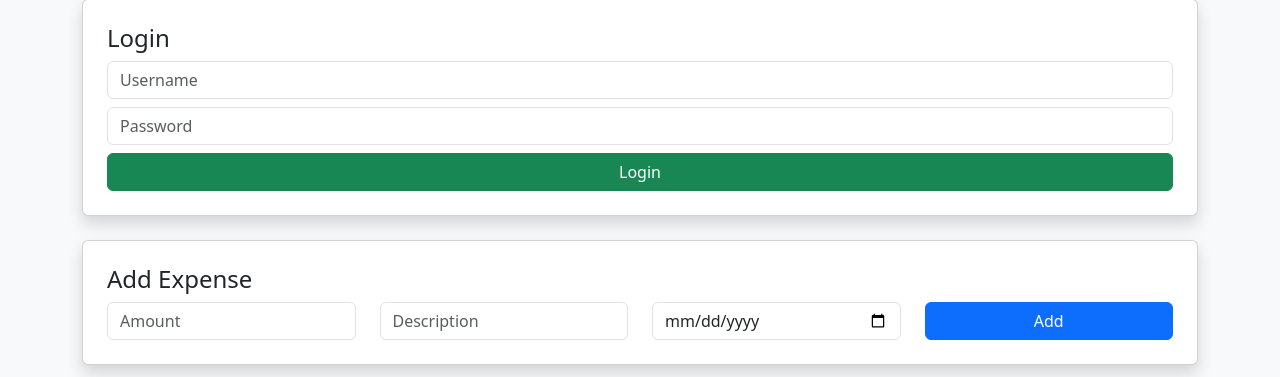
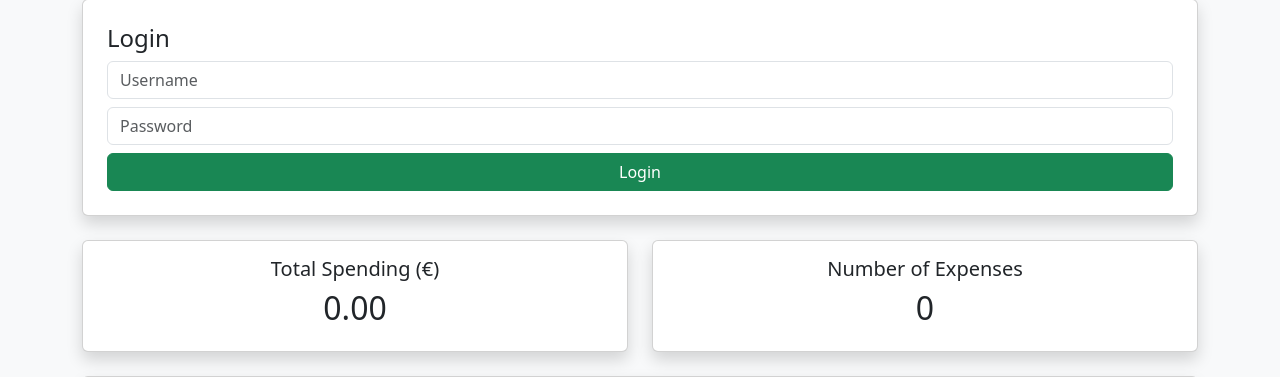
Before and after one commit to aiswarialajan124-png/WSA-project, a Flask app: page / in a window 1280 px wide. Shown: the part 121-498 px from the top of the page. Run offline with Flask 3, Linux system fonts and the light colour scheme; data that the repository does not hold is empty.

Commit message:
Added dashboard to UI

```diff
--- a/finance-tracker/templates/index.html
+++ b/finance-tracker/templates/index.html
@@ -8,6 +8,7 @@
         <div class="container mt-5">
             <h1 class="text-center mb-4">Finance Tracker</h1>
 
+            <!-- Login Section -->
             <div class="card p-4 mb-4 shadow" id="loginSection">
                 <h4>Login</h4>
 
@@ -15,6 +16,24 @@
                 <input type="password" id="password" class="form-control mb-2" placeholder="Password">
 
                 <button class="btn btn-success w-100" onclick="login()">Login</button>
+            </div>
+
+            <div class="row mb-4" id="dashboard">
+
+                <div class="col-md-6">
+                    <div class="card text-center p-3 shadow">
+                        <h5>Total Spending (€)</h5>
+                        <h2 id=totalAmount>0.00</h2>
+                    </div>
+                </div>
+
+                <div class="col-md-6">
+                    <div class="card text-center p-3 shadow">
+                        <h5>Number of Expenses</h5>
+                        <h2 id="totalCount">0</h2>
+                    </div>
+                </div>
+
             </div>
 
             <!-- Add Expenses -->
```
